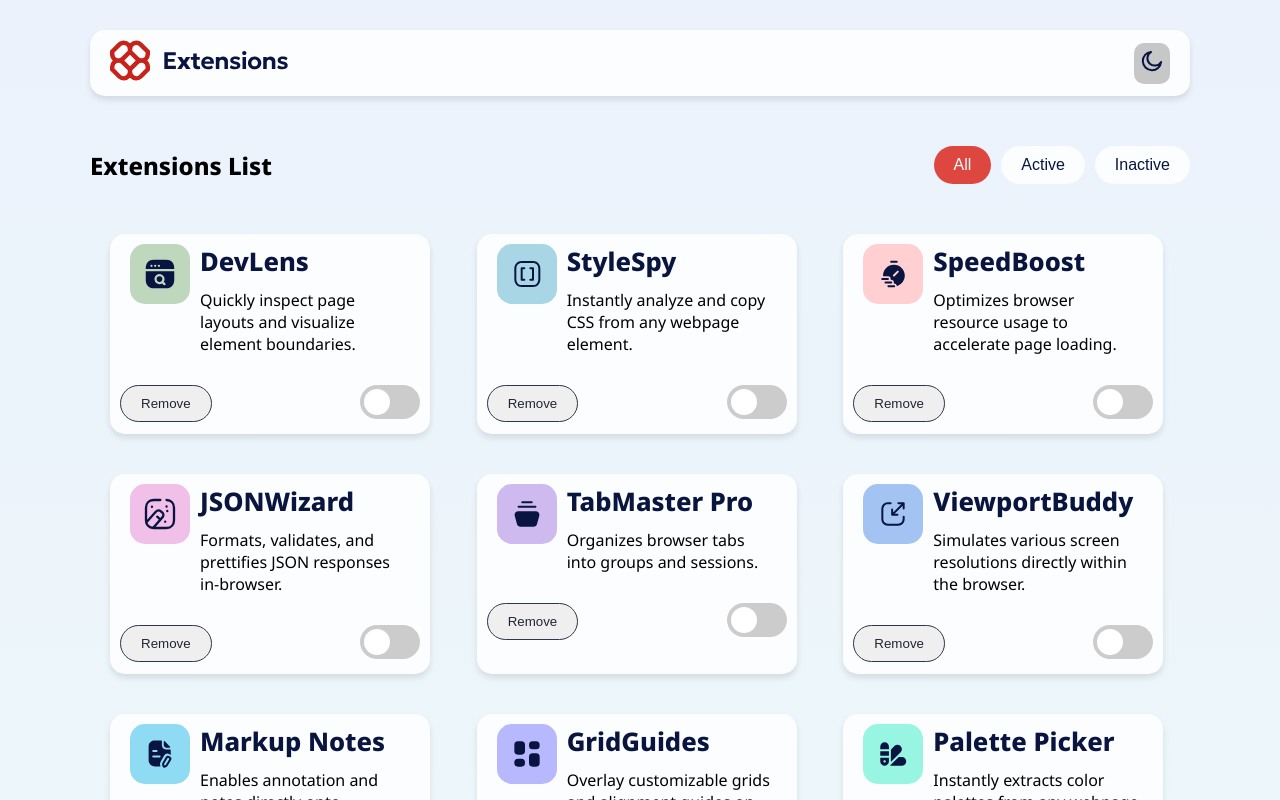
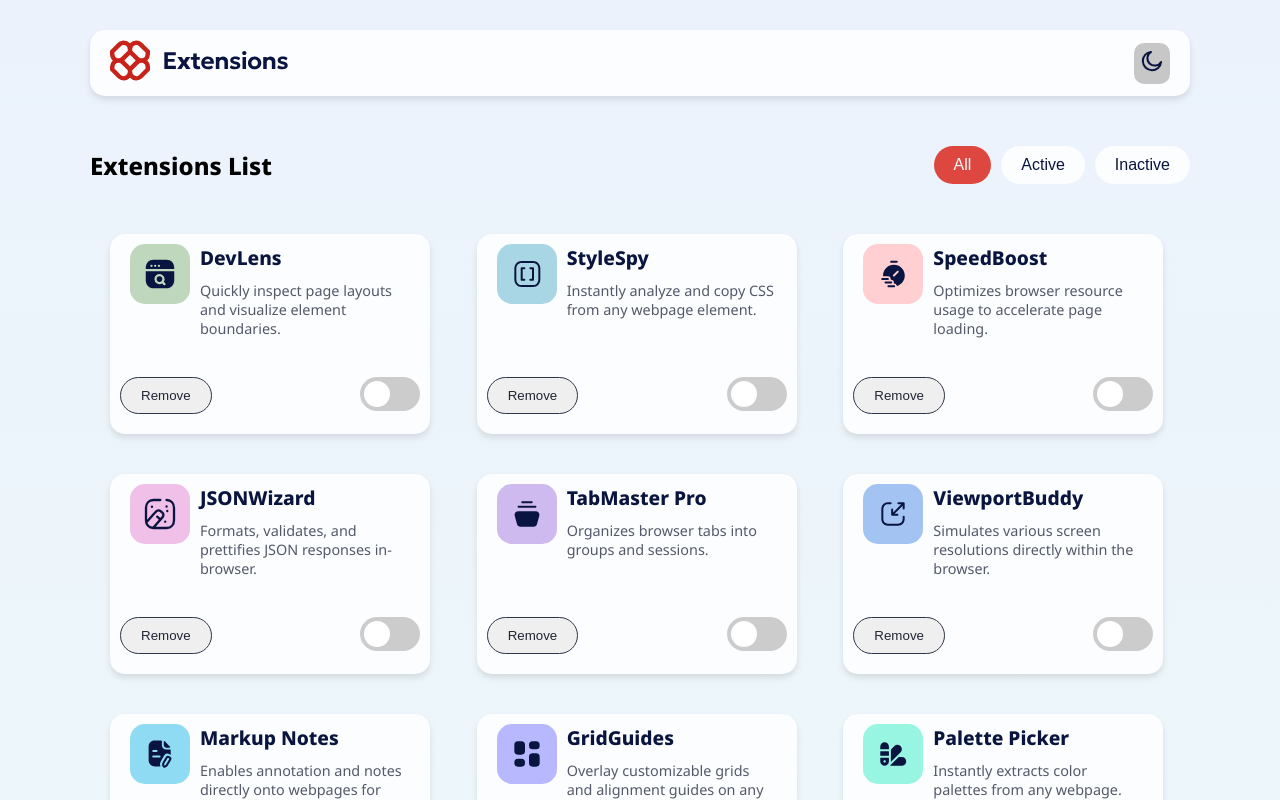
Before and after one commit to nickonyi/Browser-extensions-manager-ui-, a React (Vite) app: page / in a window 1280 px wide. Shown: the top 800 px of the page. Built offline with nearby package versions, Linux system fonts and the light colour scheme.

Commit message:
manage page component

```diff
--- a/src/App.jsx
+++ b/src/App.jsx
@@ -1,13 +1,15 @@
+import { useState } from 'react';
 import ActiveBar from './components/ActiveBar';
 import Header from './components/Header';
 import ManageUI from './components/ManageUI';
 import './styles/App.scss';
 
 function App() {
+  const [filter,setFilter] = useState('all');
   return (
     <>
       <Header />
-      <ActiveBar />
+      <ActiveBar filter={filter} setFilter={setFilter} />
       <ManageUI />
     </>
   );
--- a/src/components/ActiveBar.jsx
+++ b/src/components/ActiveBar.jsx
@@ -1,15 +1,15 @@
 import React from 'react';
 
-function ActiveBar() {
+function ActiveBar({filter,setFilter}) {
   return (
     <div className="active-bar-container">
       <div className="active-bar-text">
         <p className="active-bar-text-title">Extensions List</p>
       </div>
       <div className="active-bar-buttons">
-        <button className="active-bar-button active">All</button>
-        <button className="active-bar-button">Active</button>
-        <button className="active-bar-button">Inactive</button>
+        <button onClick={()=>setFilter('all')} className={`active-bar-button ${filter === 'all'?'active':''} `}>All</button>
+        <button onClick={()=>setFilter('active')} className={`active-bar-button ${filter === 'active'?'active':''} `}>Active</button>
+        <button onClick={()=>setFilter('inactive')} className={`active-bar-button ${filter === 'inactive'?'active':''} `}>Inactive</button>
       </div>
     </div>
   );
--- a/src/styles/App.scss
+++ b/src/styles/App.scss
@@ -104,6 +104,9 @@ body {
   border-radius: 15px;
   margin: 20px;
   box-shadow: 0 4px 6px rgba(0, 0, 0, 0.1);
+  display: flex;
+  flex-direction: column;
+  justify-content: space-between;
 }
 
 .card-img-icon {
@@ -125,8 +128,12 @@ body {
 
 .card-text-title {
   font-weight: 800;
-  font-size: 1.6rem;
+  font-size: 1.2rem;
   color: $neutral-900;
+}
+.card-text-description {
+  font-size: .9rem;
+  color: $neutral-600;
 }
 
 .extension-card-lowerdec {
```
